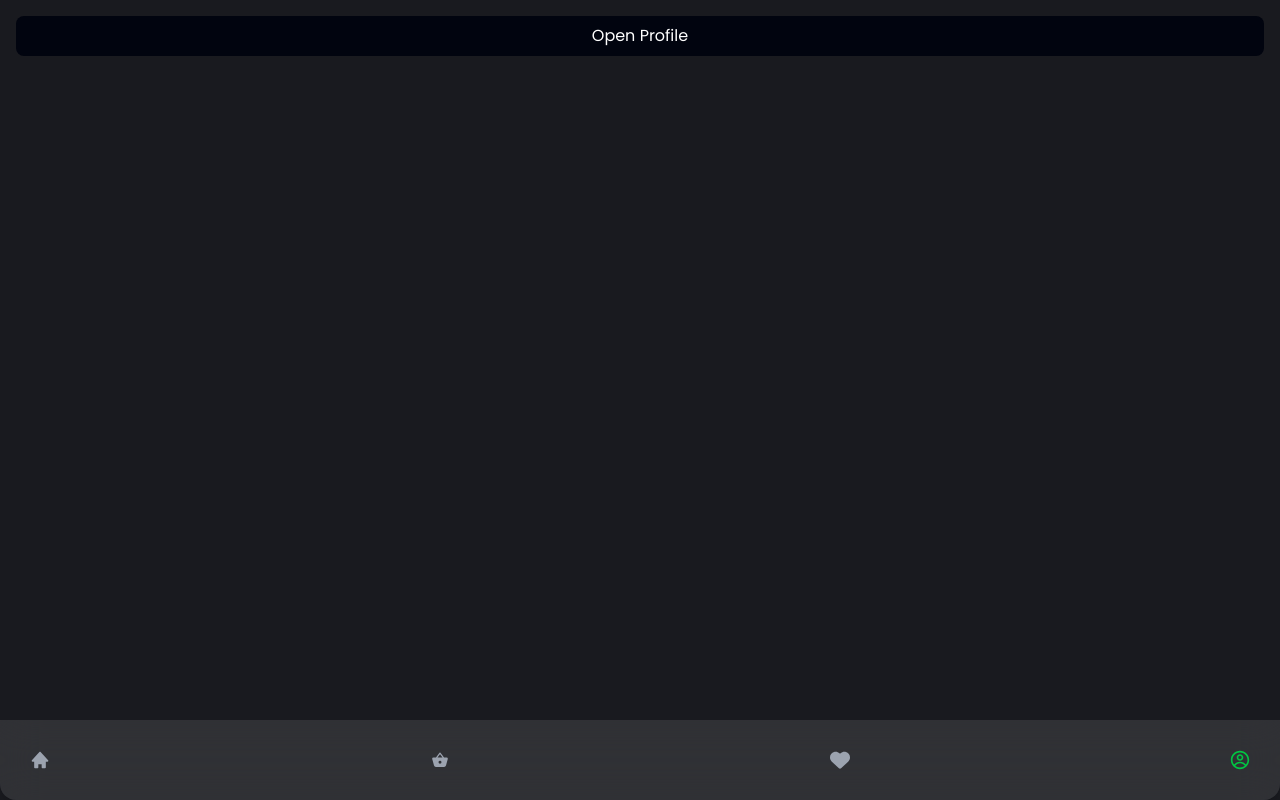
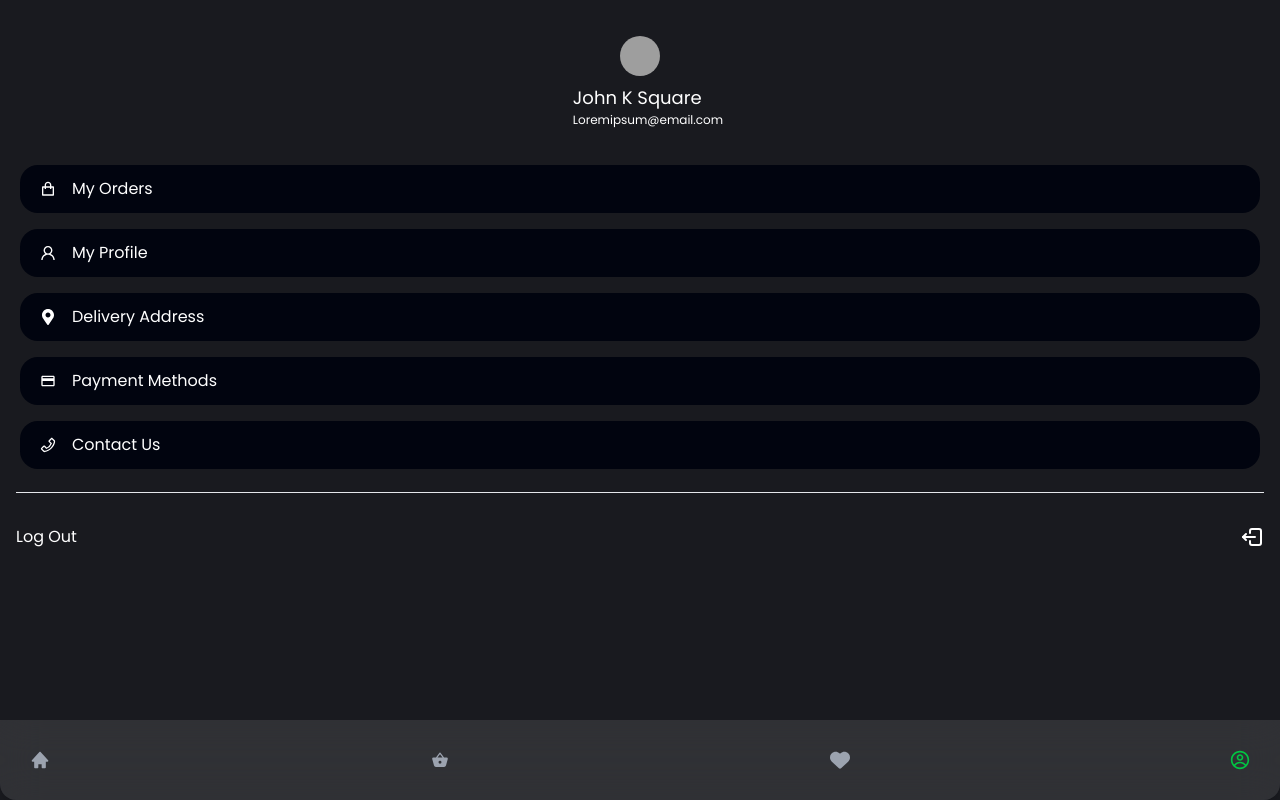
Before and after one commit to sharof-dev/food-app-bot, a React (Vite) app: page /profile in a window 1280 px wide. Built offline with nearby package versions, Linux system fonts and the light colour scheme; grey boxes are pictures that could not be loaded.

Commit message:
add profil

```diff
--- a/src/pages/profile/Profile.tsx
+++ b/src/pages/profile/Profile.tsx
@@ -1,5 +1,5 @@
 import { useState } from "react";
-import { Drawer, Button } from "antd";
+import { Button } from "antd";
 import {
   UserOutlined,
   SettingOutlined,
@@ -10,18 +10,10 @@ import { FaMapMarkerAlt } from "react-icons/fa";
 import { MdPayment } from "react-icons/md";
 import { LuMessageCircleMore } from "react-icons/lu";
 import { TbLogout2 } from "react-icons/tb";
+import "./profil.css"; // CSS faylini import qilish
 
 const Profile = () => {
-  const [drawerVisible, setDrawerVisible] = useState(false);
   const [logoutVisible, setLogoutVisible] = useState(false);
-
-  const showDrawer = () => {
-    setDrawerVisible(true);
-  };
-
-  const closeDrawer = () => {
-    setDrawerVisible(false);
-  };
 
   const showLogout = () => {
     setLogoutVisible(true);
@@ -38,30 +30,9 @@ const Profile = () => {
 
   return (
     <div className="p-4 bg-[#191A1F] w-full h-screen relative">
-      <button
-        onClick={showDrawer}
-        className=" rounded-lg bg-[#01040F] text-white w-full h-[2.5rem]"
-      >
-        Open Profile
-      </button>
-
-      {/* sdsds */}
-
-      <Drawer
-        placement="right"
-        onClose={closeDrawer}
-        closeIcon={null}
-        visible={drawerVisible}
-        width={260}
-        className="bg-orange-500 text-white"
-        style={{
-          background: "#01040F",
-          borderRadius: "67px 0px 0px 67px",
-        }}
-      >
-        <div className="flex items-center gap-2 mt-5">
+      <div className="flex flex-col items-center gap-2 mt-5">
         <img
-            className=" w-10 h-10 rounded-full object-cover"
+          className="w-10 h-10 rounded-full object-cover"
           src="https://s3-alpha-sig.figma.com/img/f08f/f99a/5860f89adadb94ca2770dfda57df5ae3?Expires=1738540800&Key-Pair-Id=APKAQ4GOSFWCVNEHN3O4&Signature=L9pzRhM0dG-jtsh7HI-APelzC-T1h2mK90ScXpTn7pCW4nM8aoqiRdXRYqMlBVq8m2-cV2U~wILQwxoitjWP52~ztXFPm5rHfpOI~cepAu49XZ0hokysqIVuSP1LsGzRyN-kUYW1qPDWR8b5w3X4E-D98Ot11qn6pQrDzA6LzTSXJULKWRH3Lw-Zff8fsLnaKihh9sWXNr~J09Nqb0JBU8yxEMI6XYGVq2tOIn-gDfRvtsNmXWBvkYNkvmIzqpbtKlO0800F2SBZpZS59b1DrHzLZHTNc1X5q9iBEQDO0BAWjnzwAQvOFZi1zyX76lNVd4-F2jYjl4eo~bviLbUhkw__"
           alt="logo"
         />
@@ -70,68 +41,53 @@ const Profile = () => {
           <p className="text-white text-[12px]">Loremipsum@email.com</p>
         </div>
       </div>
-        <div className="space-y-4 mt-8">
-          <div className="flex items-center space-x-4 cursor-pointer">
-            <button className=" bg-[#02C543]  rounded-full w-8 h-8   flex items-center justify-center">
-              <RiShoppingBagLine className=" size-4" />{" "}
-            </button>
+      <div className="space-y-4 mt-8 h-[323px] overflow-y-scroll custom-scrollbar p-1">
+        <div className="flex items-center cursor-pointer bg-[#01040F] gap-4 text-white p-3 ps-5 rounded-[1.125rem]">
+          <RiShoppingBagLine className="size-4" />
           <span>My Orders</span>
         </div>
-          <hr />
-          <div className="flex items-center space-x-4 cursor-pointer">
-            <button className=" bg-[#02C543]  rounded-full w-8 h-8   flex items-center justify-center">
-              <UserOutlined className=" size-4" />
-            </button>
+
+        <div className="flex items-center cursor-pointer bg-[#01040F] gap-4 text-white p-3 ps-5 rounded-[1.125rem]">
+          <UserOutlined className="size-4" />
           <span>My Profile</span>
         </div>
-          <hr />
-          <div className="flex items-center space-x-4 cursor-pointer">
-            <button className=" bg-[#02C543]  rounded-full w-8 h-8   flex items-center justify-center">
-              <FaMapMarkerAlt className=" size-4" />
-            </button>
+
+        <div className="flex items-center cursor-pointer bg-[#01040F] gap-4 text-white p-3 ps-5 rounded-[1.125rem]">
+          <FaMapMarkerAlt className="size-4" />
           <span>Delivery Address</span>
         </div>
-          <hr />
-          <div className="flex items-center space-x-4 cursor-pointer">
-            <button className=" bg-[#02C543]  rounded-full w-8 h-8   flex items-center justify-center">
-              <MdPayment className=" size-4" />
-            </button>
+
+        <div className="flex items-center cursor-pointer bg-[#01040F] gap-4 text-white p-3 ps-5 rounded-[1.125rem]">
+          <MdPayment className="size-4" />
           <span>Payment Methods</span>
         </div>
-          <hr />
-          <div className="flex items-center space-x-4 cursor-pointer">
-            <button className=" bg-[#02C543]  rounded-full w-8 h-8   flex items-center justify-center">
-              <PhoneOutlined className=" size-4" />
-            </button>
+
+        <div className="flex items-center cursor-pointer bg-[#01040F] gap-4 text-white p-3 ps-5 rounded-[1.125rem]">
+          <PhoneOutlined className="size-4" />
           <span>Contact Us</span>
         </div>
-          <hr />
-          <div className="flex items-center space-x-4 cursor-pointer">
-            <button className=" bg-[#02C543]  rounded-full w-8 h-8   flex items-center justify-center">
-              <LuMessageCircleMore className=" size-4" />
-            </button>
+
+        <div className="flex items-center cursor-pointer bg-[#01040F] gap-4 text-white p-3 ps-5 rounded-[1.125rem]">
+          <LuMessageCircleMore className="size-4" />
           <span>Help & FAQs</span>
         </div>
-          <hr />
-          <div className="flex items-center space-x-4 cursor-pointer">
-            <button className=" bg-[#02C543]  rounded-full w-8 h-8   flex items-center justify-center">
-              <SettingOutlined className=" size-4" />
-            </button>
+
+        <div className="flex items-center cursor-pointer bg-[#01040F] gap-4 text-white p-3 ps-5 rounded-[1.125rem]">
+          <SettingOutlined className="size-4" />
           <span>Settings</span>
         </div>
-          <hr />
+      </div>
+      <hr className="mt-2" />
+      <div className="mt-8 relative">
+        <button
+          onClick={showLogout}
+          className="flex items-center justify-between w-full text-white"
+        >
+          Log Out
+          <TbLogout2 className="size-6" />
+        </button>
       </div>
 
-        <div className="mt-6 relative">
-          <button
-            onClick={showLogout}
-            className="flex items-center justify-center gap-5"
-          >
-            <TbLogout2 className=" size-6" />
-            Log Out
-          </button>
-        </div>
-      </Drawer>
       {logoutVisible && (
         <div
           className="fixed bottom-0 left-0 w-full bg-white p-4 shadow-lg rounded-t-lg"
--- /dev/null
+++ b/src/pages/profile/profil.css
@@ -0,0 +1,14 @@
+/* Custom scrollbar styles */
+.custom-scrollbar::-webkit-scrollbar {
+  width: 2px; /* Scroll kengligi */
+  height: 10px !important;
+}
+
+.custom-scrollbar::-webkit-scrollbar-thumb {
+  background-color: #02c543; /* Scrollning rangi (yashil) */
+  border-radius: 4px; /* Scrollning yumaloqligi */
+}
+
+.custom-scrollbar::-webkit-scrollbar-track {
+  background: transparent; /* Orqa fonni shaffof qilish */
+}
```
Lines whose indentation alone changed are shown as unchanged.
